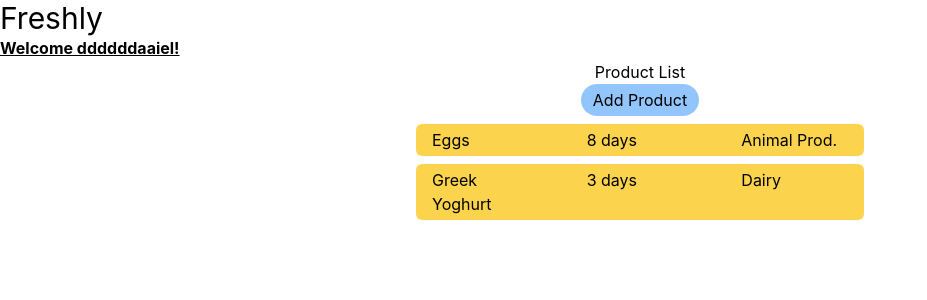
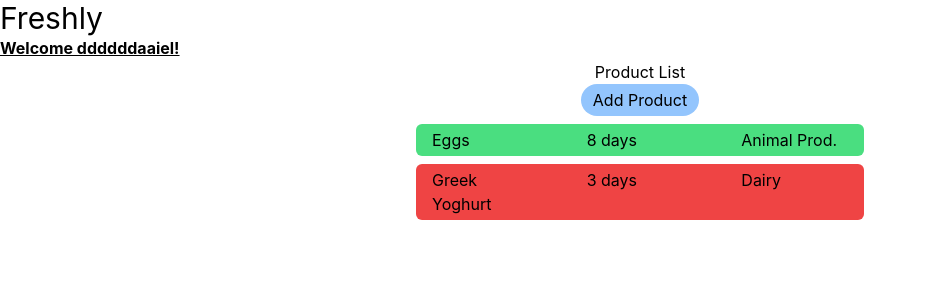
Before and after one commit to riczudaniel/freshly-app, a React (Create React App) app: page / in a window 1280 px wide. Shown: the top 300 px of the page, without its empty margins (0-927 px from the left). Built offline with nearby package versions, Linux system fonts and the light colour scheme.

Commit message:
Color groups added

```diff
--- a/src/Components/Product.js
+++ b/src/Components/Product.js
@@ -1,8 +1,20 @@
 import React from 'react';
 
-function Product ({ name, daysUntil, productGroup }) {
+function Product ({ name, daysUntil, productGroup}) {
+
+  const dayNumber = daysUntil.slice(0,2)
+  let backgroundColorClass
+
+  if (parseInt(dayNumber) <= 3 ){
+    backgroundColorClass = "bg-red-500"
+  } else if (parseInt(dayNumber) <= 7 && parseInt(dayNumber) > 3) {
+    backgroundColorClass = "bg-amber-300"
+  } else if (parseInt(dayNumber) > 7 ) {
+    backgroundColorClass = "bg-green-400"
+  }
+
   return (
-    <div className='grid grid-cols-3 gap-12 justify-center bg-amber-300 max-w-md rounded-md mb-2 px-4 py-1'>
+    <div className={`grid grid-cols-3 gap-12 justify-center max-w-md rounded-md mb-2 px-4 py-1 ${backgroundColorClass}`}>
       <p>{name}</p>
       <p>{daysUntil}</p>
       <p>{productGroup}</p>
```
